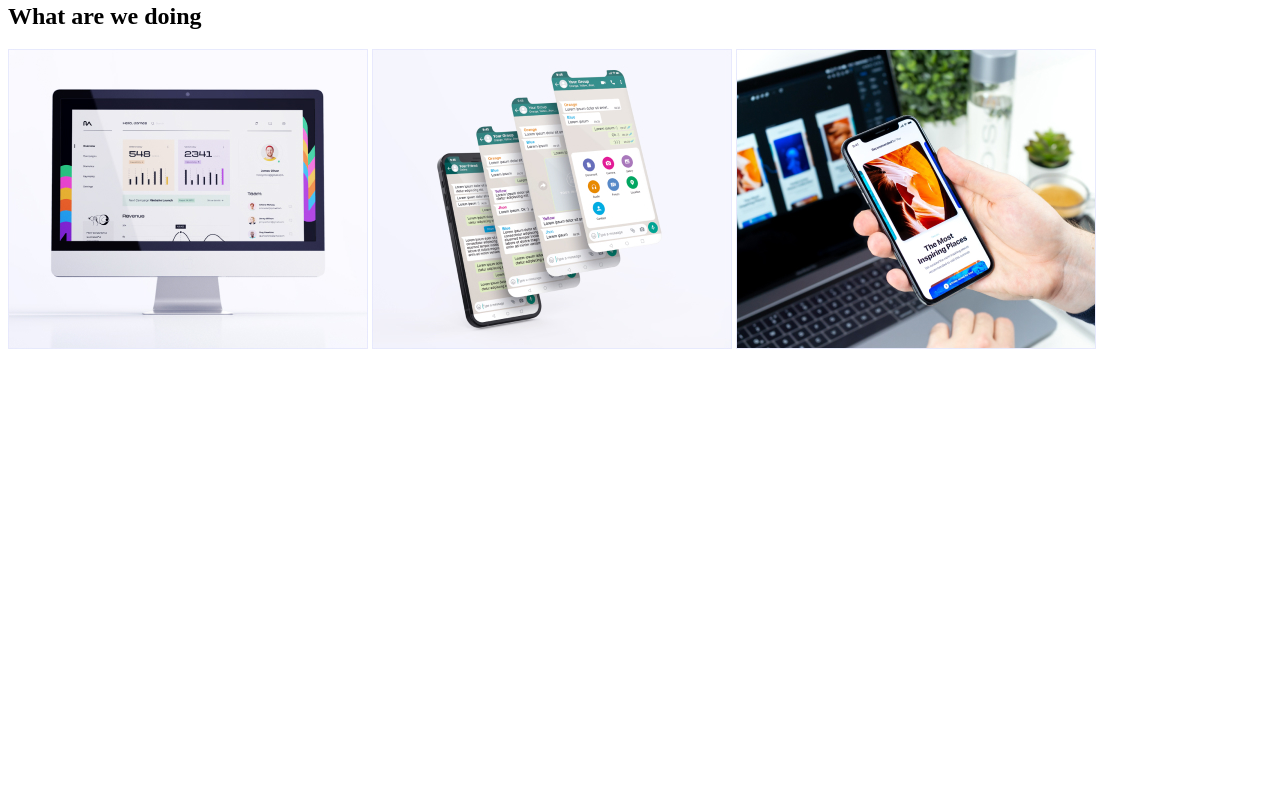
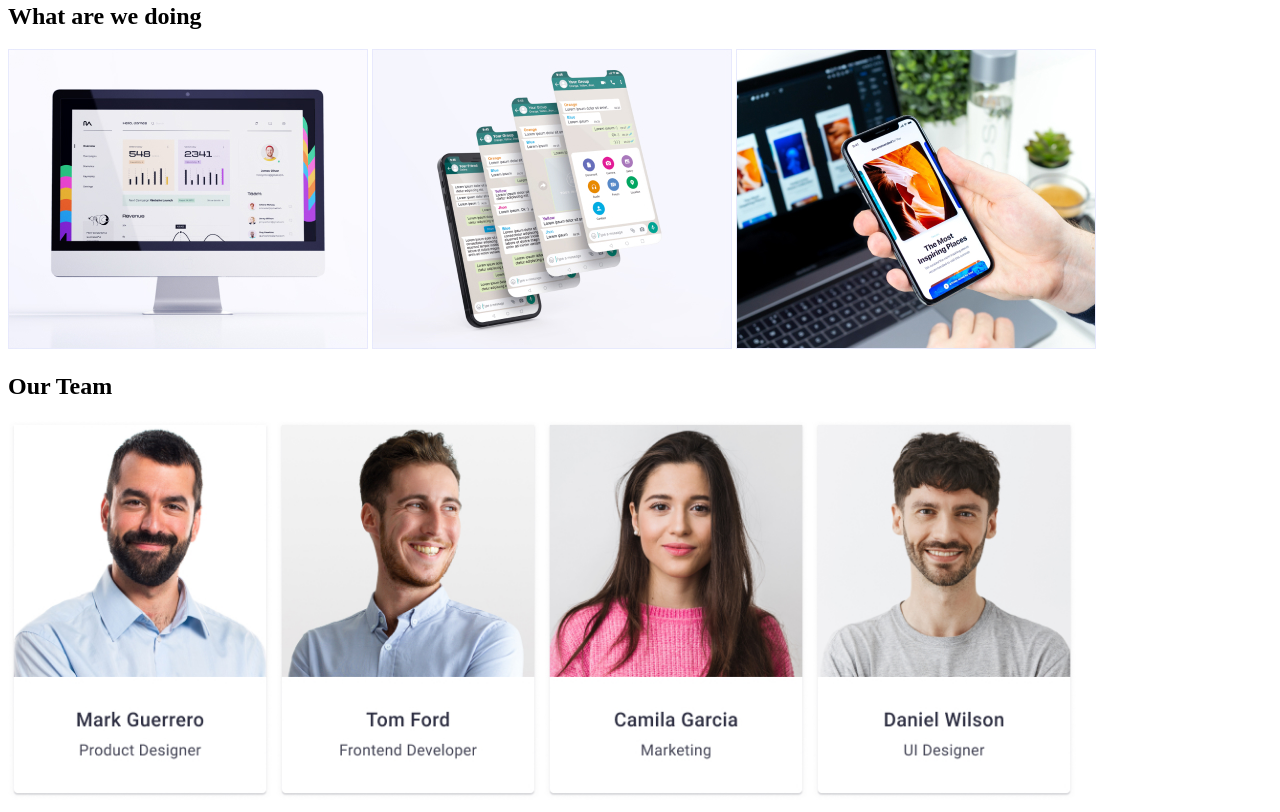
Before and after one commit to MariiaMelnichuk/goit-markup-hw-01, a plain HTML site: page index.html in a window 1280 px wide. Shown: the part 611-1423 px from the top of the page. Before the commit the page ends 972 px from the top, so only its background shows below. Drawn offline with Linux system fonts and the light colour scheme.

Commit message:
our team

```diff
--- a/index.html
+++ b/index.html
@@ -57,6 +57,13 @@
             <img src="./images/img2.jpg" alt="open chat on the phone" width="360" height="300">
             <img src="./images/img3.jpg" alt="phone on the background of the laptop desktop" width="360" height="300" >
         </section>
+        <section>
+            <h2>Our Team</h2>
+            <img src="./images/Team Card 1 (1).jpg" alt="Mark Guerrero" width="264" height="380">
+            <img src="./images/Team Card 2 (1).jpg" alt="Tom Ford" width="264" height="380">
+            <img src="./images/Team Card 3 (1).jpg" alt="Camila Garcia" width="264" height="380">
+            <img src="./images/Team Card 4 (1).jpg" alt="Daniel Wilson" width="264" height="380">
+        </section>
     </main>
 </body>
 </html>
```
Also changed, not shown: images/Team Card 1 (1).jpg (added), images/Team Card 2 (1).jpg (added), images/Team Card 3 (1).jpg (added), images/Team Card 4 (1).jpg (added).
